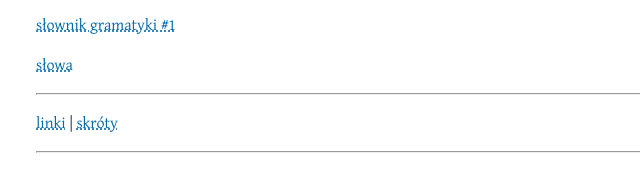
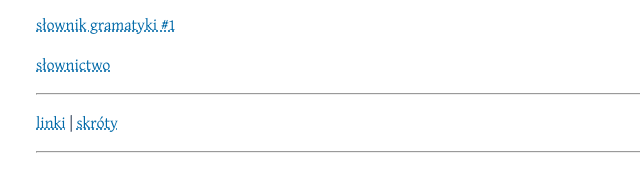
Before and after one commit to xnn42/mhr, a plain HTML site: page index.html in a window 1280 px wide. Shown: the part 135-326 px from the top of the page, 284-924 px from the left. Drawn offline with Linux system fonts and the light colour scheme.

Commit message:
Update index.html

```diff
--- a/index.html
+++ b/index.html
@@ -13,7 +13,7 @@
 <p><a href="t.html">teksty</a></p>
 <p><a href="s.html">słownik</a></p>
 <p><a href="sg1.html">słownik gramatyki #1</a></p>
-<p><a href="slowa.html">słowa</a></p>
+<p><a href="slownictwo.html">słownictwo</a></p>
 
 <hr>
 
```
